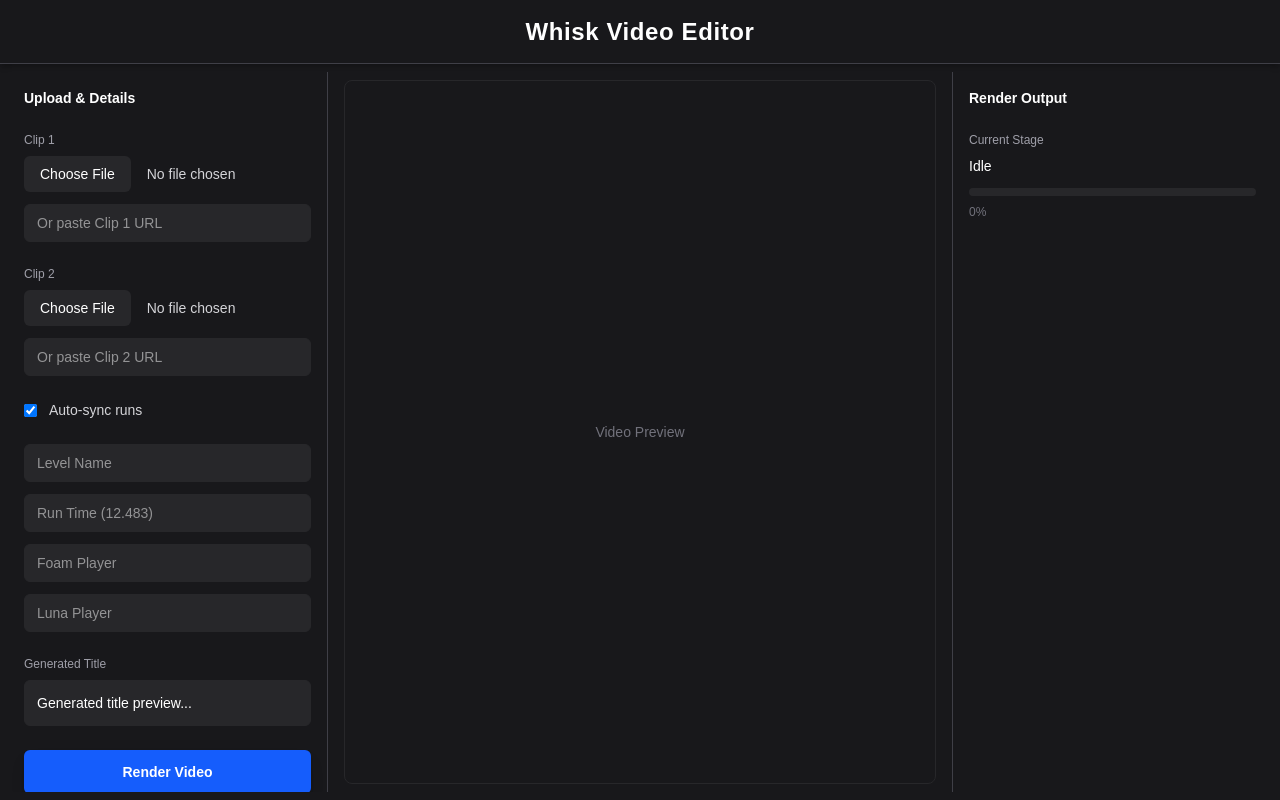
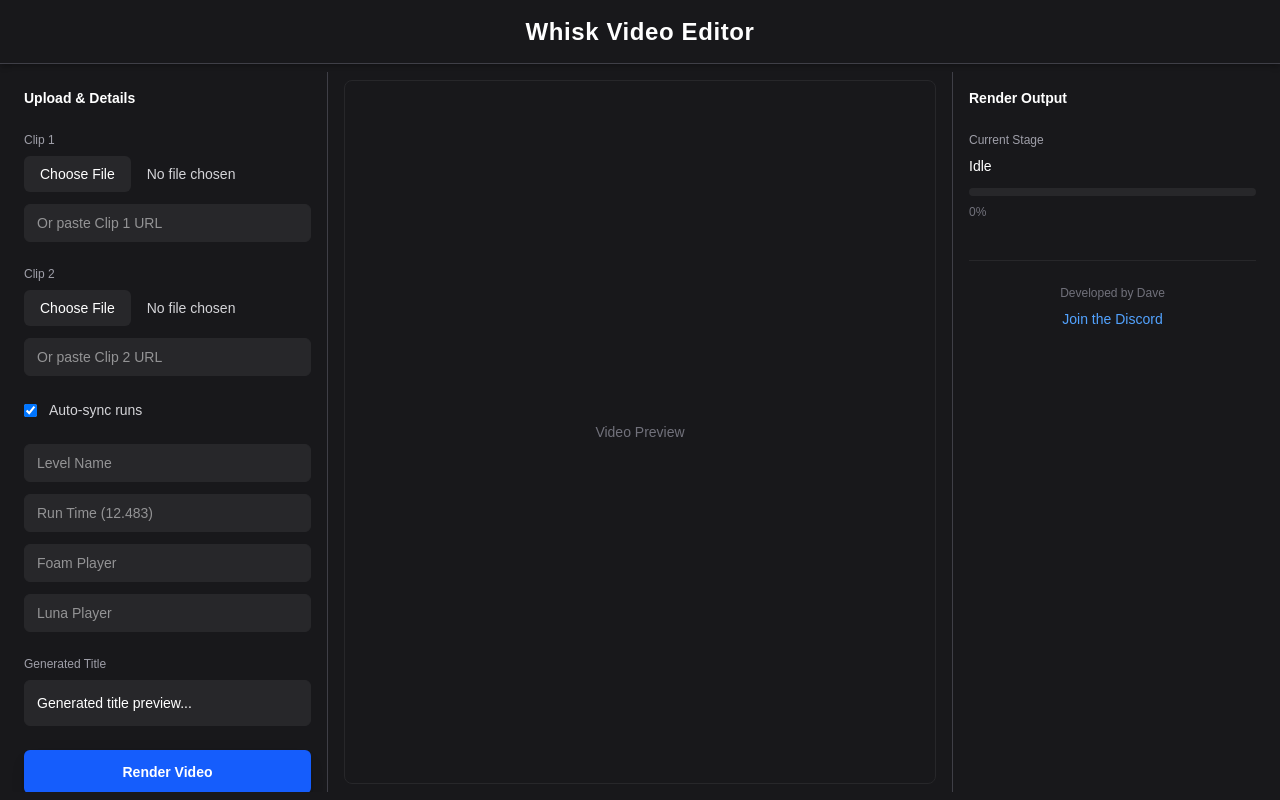
Before and after one commit to Dave-III/Whisk-Render-Service-V2, a Next.js app in the folder frontend/: page /editor in a window 1280 px wide. Built offline with nearby package versions, Linux system fonts and the light colour scheme.

Commit message:
added self promo hahaha

```diff
--- a/frontend/components/editor/layout/InspectorPanel.tsx
+++ b/frontend/components/editor/layout/InspectorPanel.tsx
@@ -179,7 +179,30 @@ export default function InspectorPanel({
         </div>
 
       )}
+      <div className="mt-10 pt-6 border-t border-zinc-800">
 
+        <div className="text-xs text-zinc-500 text-center">
+          Developed by Dave
+        </div>
+
+        <a
+          href="https://discord.gg/bVQ7ArnXJj"
+          target="_blank"
+          rel="noopener noreferrer"
+          className="
+            mt-2
+            block
+            text-center
+            text-sm
+            text-blue-400
+            hover:text-blue-300
+            transition-colors
+          "
+        >
+          Join the Discord
+        </a>
+
+      </div>
     </div>
 
   )
```
